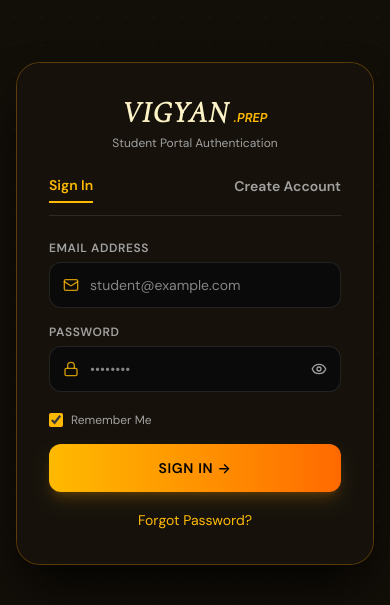
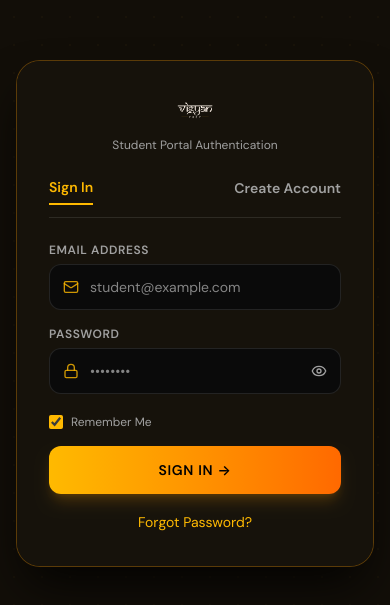
Before and after one commit to harshbuddy01/vigyanprep-auth, a React (Vite) app: page / in a window 390 px wide. Shown: the part 109-714 px from the top of the page. Built offline with nearby package versions, Linux system fonts and the light colour scheme.

Commit message:
feat: integrate official VigyanPrep logo & ensure clicking logo redirects directly to main homepage

```diff
--- a/src/pages/Login.tsx
+++ b/src/pages/Login.tsx
@@ -152,11 +152,15 @@ export default function Login() {
           <div className="absolute inset-0 bg-gradient-to-r from-transparent via-transparent to-[#16120b]" />
           <div className="absolute inset-0 bg-gradient-to-t from-[#16120b] via-transparent to-transparent opacity-80" />
 
-          {/* Overlay Text */}
+          {/* Overlay Text & Logo — Clicking logo redirects to homepage */}
           <div className="absolute bottom-8 left-8 right-8 z-10">
-            <h2 className="font-serif italic text-3xl font-bold text-amber-100 drop-shadow-2xl">
-              VIGYAN<span className="font-sans text-xs tracking-normal uppercase text-amber-400 font-semibold ml-1">.prep</span>
-            </h2>
+            <a href="https://vigyanprep.com/" title="Go to VigyanPrep Homepage" className="inline-block group">
+              <img
+                src="/vigyan-logo-light.png"
+                alt="VigyanPrep Official Logo"
+                className="h-10 w-auto object-contain transition-transform duration-300 group-hover:scale-105 drop-shadow-2xl mb-1"
+              />
+            </a>
             <p className="text-xs text-neutral-300 mt-1.5 font-light leading-relaxed max-w-xs drop-shadow">
               Explore &middot; Learn &middot; Discover &middot; Knowledge
             </p>
@@ -172,11 +176,15 @@ export default function Login() {
         <div className="w-full md:w-1/2 bg-[#16120b] p-8 sm:p-12 flex flex-col justify-center">
 
           {/* Mobile Header */}
-          <div className="text-center mb-6 md:hidden">
-            <h1 className="font-serif italic text-3xl font-bold text-amber-100 tracking-wider">
-              VIGYAN<span className="font-sans text-xs tracking-normal uppercase text-amber-400 font-semibold ml-1">.prep</span>
-            </h1>
-            <p className="text-xs text-neutral-400 mt-1">Student Portal Authentication</p>
+          <div className="flex flex-col items-center mb-6 md:hidden">
+            <a href="https://vigyanprep.com/" title="Go to VigyanPrep Homepage" className="group mb-2">
+              <img
+                src="/vigyan-logo-light.png"
+                alt="VigyanPrep Official Logo"
+                className="h-9 w-auto object-contain transition-transform duration-300 group-hover:scale-105"
+              />
+            </a>
+            <p className="text-xs text-neutral-400">Student Portal Authentication</p>
           </div>
 
           {/* Desktop Header */}
```
Also changed, not shown: public/vigyan-logo-light.png (added), public/vigyan-logo.png (added).
